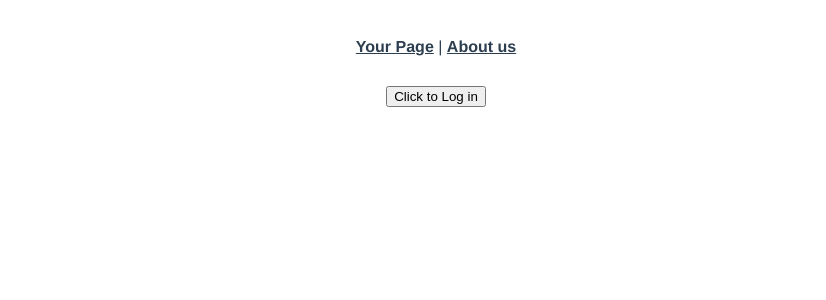
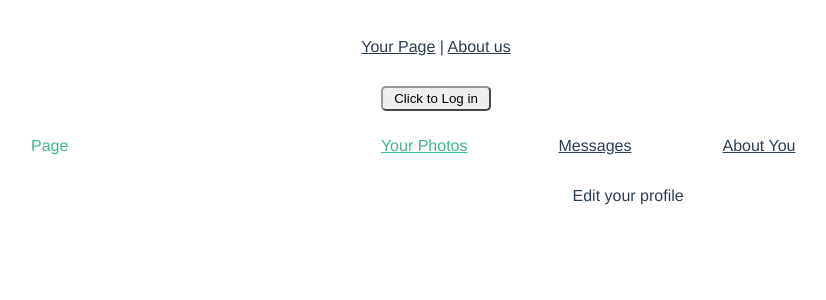
Before and after one commit to MariaAb777/newproject, a Vue app: page /PagePhotos in a window 1280 px wide. Shown: the top 300 px of the page, without its empty margins (204-1030 px from the left). Built offline with nearby package versions, Linux system fonts and the light colour scheme.

Commit message:
add Logged component with 3 menu componetns with their routes add vuex,

```diff
--- a/src/App.vue
+++ b/src/App.vue
@@ -2,25 +2,13 @@
   <div id="app">
     <div id="nav">
       <router-link to="/Logged">Your Page</router-link> |
-      <router-link to="/Modal">About us</router-link>
+      <router-link to="/AboutUs">About us</router-link>
+
     </div>
 
-    <div class="wrapper">
-      <div class="wrapper_content">
-        <section>
-          <div class="container">
-            <button @click="modalValidate = !modalValidate" class="btn">
-              Click to Log in
-            </button>
-            <ModalValidate v-show="modalValidate" @close="modalValidate=false">
+    <MainModal> </MainModal>
 
-            </ModalValidate>
-          </div>
-        </section>
-      </div>
-    </div>
-    <!-- <router-view/> -->
-
+    <router-view></router-view>
   </div>
 
 
@@ -30,33 +18,19 @@
 <script>
 
 
-import ModalValidate from './views/Modals/ModalValidate'
+
+import MainModal from './views/Modals/MainModal'
 
 export default {
   name: "App",
   components: {
 
-    ModalValidate
+
+    MainModal
   },
   data() {
     return {
-      modalSecond: {
-         show: false,
-        name: '',
-        email: ''
-      },
-      modalValidate : false
-    };
-  },
-  methods:{
-    submitSecondForm(){
-      console.log({
-        name: this.modalSecond.name,
-        email: this.modalSecond.email
-      })
-      this.modalSecond.name = ''
-      this.modalSecond.email =''
-      this.modalSecond.show = false
+
 
     }
   }
@@ -76,7 +50,6 @@ export default {
   padding: 30px;
 
   a {
-    font-weight: bold;
     color: #2c3e50;
 
     &.router-link-exact-active {
@@ -84,6 +57,12 @@ export default {
     }
   }
 }
+  .main-btn{
+    height: 25px;
+    width: 110px;
+    border-radius: 5px;
+    border-color: #999999;
+  }
 
 
 </style>
--- a/src/router/index.js
+++ b/src/router/index.js
@@ -1,20 +1,43 @@
 import Vue from 'vue'
 import VueRouter from 'vue-router'
-import Modal from '../views/Modals/Modal.vue'
-import Logged from '../views/Logged/Logged.vue'
+import AboutUs from '../views/About/AboutUs'
+import Logged from '../views/Logged/Logged'
+import PagePhotos from '../views/Logged/LoggedMenu/PagePhotos'
+import AccountMessages from '../views/Logged/LoggedMenu/AccountMessages'
+import AboutYou from '../views/Logged/LoggedMenu/AboutYou'
 
-Vue.use(VueRouter)
+
+  Vue.use(VueRouter)
 
 const routes = [
+
   {
-    path: '/Modal',
-    name: 'Modal',
-    component: Modal
+    path: '/AboutUs',
+    name: 'AboutUs',
+    component: AboutUs
   },
   {
     path: '/Logged',
     name: 'Logged',
-    component: Logged
+    component: Logged,
+
+  },
+
+        {
+          path: '/PagePhotos',
+          name: 'PagePhotos',
+          component: PagePhotos,
+        },
+        {
+          path: '/AccountMessages',
+          name: 'AccountMessages',
+          component: AccountMessages,
+        },{
+          path: '/AboutYou',
+          name: 'AboutYou',
+          component: AboutYou,
+
+
   },
 
 ]
--- /dev/null
+++ b/src/views/About/AboutUs.vue
@@ -0,0 +1,15 @@
+<template>
+    <div>
+
+    </div>
+</template>
+
+<script>
+  export default {
+    name: 'AboutUs',
+  }
+</script>
+
+<style scoped>
+
+</style>
--- a/src/views/Logged/Logged.vue
+++ b/src/views/Logged/Logged.vue
@@ -1,6 +1,29 @@
 <template>
-  <div >
+  <div class="logged">
+     <div class="logged-header">
 
+         <router-link  class="name-page" to="/Logged">Page</router-link>
+       <ul class="menu-ul">
+           <router-link to="/PagePhotos">Your Photos</router-link>
+           <router-link to="/AccountMessages">Messages</router-link>
+           <router-link to="/AboutYou">About You</router-link>
+       </ul>
+         <router-view></router-view>
+     </div>
+
+
+      <div class="main">
+          <div class="left-main">
+
+<!--              <div class="photo-logo">-->
+
+<!--              </div>-->
+
+          </div>
+          <div class="right-main">
+              <p> Edit your profile</p>
+          </div>
+      </div>
 
   </div>
 </template>
@@ -11,6 +34,7 @@
 
 export default {
   name: 'Logged',
+
   data(){
     return{
 
@@ -19,25 +43,72 @@ export default {
 }
 </script>
 
-<style lang="scss">
-#app {
-  font-family: Avenir, Helvetica, Arial, sans-serif;
-  -webkit-font-smoothing: antialiased;
-  -moz-osx-font-smoothing: grayscale;
-  text-align: center;
-  color: #2c3e50;
+<style lang="scss" scoped>
+    a {
+        color: #2c3e50;
+
+        &.router-link-exact-active {
+            color: #42b983;
+        }
+    }
+.logged-header {
+
+    .name-page{
+
+        color: #42b983;
+        text-decoration: none;
+
+    }
+
+    margin-top: 10px;
+    display: flex;
+    justify-content: space-evenly;
+    align-items: center;
+    .menu-ul {
+
+        display: flex;
+        justify-content: space-around;
+        align-items: center;
+        width: 40%;
+        list-style-type: none;
+    }
+}
+.main{
+display: flex;
+    justify-content: space-evenly;
+    align-items: center;
+    .left-main{
+
+
+
+
+        .photo-logo{
+            height: 130px;
+            width: 130px;
+            border-radius: 50%;
+            border: 1px solid black;
+           margin-left: -140px;
+            margin-top: 70px;
+        }
+        .userName{
+            margin-left: -150px;
+        }
+        .email{
+            margin-left: -170px;
+        }
+        .age{
+            margin-left: -170px;
+        }
+
+    }
+    .right-main{
+
+    }
+
+
+
 }
 
-#nav {
-  padding: 30px;
 
-  a {
-    font-weight: bold;
-    color: #2c3e50;
 
-    &.router-link-exact-active {
-      color: #42b983;
-    }
-  }
-}
 </style>
--- /dev/null
+++ b/src/views/Logged/LoggedMenu/AboutYou.vue
@@ -0,0 +1,17 @@
+<template>
+    <div>
+        <logged></logged>
+    </div>
+</template>
+
+<script>
+  import Logged from '../Logged'
+  export default {
+    name: 'AboutYou',
+    components: { Logged },
+  }
+</script>
+
+<style >
+
+</style>
--- /dev/null
+++ b/src/views/Logged/LoggedMenu/AccountMessages.vue
@@ -0,0 +1,19 @@
+<template>
+    <div>
+        <logged></logged>
+    </div>
+</template>
+
+<script>
+  import Logged from '../Logged'
+
+  export default {
+    name: 'AccountMessages',
+    components: { Logged },
+
+  }
+</script>
+
+<style scoped>
+
+</style>
--- /dev/null
+++ b/src/views/Logged/LoggedMenu/PagePhotos.vue
@@ -0,0 +1,18 @@
+<template>
+    <div>
+        <logged></logged>
+    </div>
+</template>
+
+<script>
+  import Logged from '../Logged'
+
+  export default {
+    name: 'PagePhotos',
+    components: { Logged },
+  }
+</script>
+
+<style scoped>
+
+</style>
--- /dev/null
+++ b/src/views/Modals/MainModal.vue
@@ -0,0 +1,42 @@
+<template>
+    <div class="wrapper">
+        <div class="wrapper_content">
+            <section>
+                <div class="container">
+                    <button @click="modalValidate = !modalValidate" class="main-btn">
+                        Click to Log in
+                    </button>
+                    <ModalValidate v-show="modalValidate" @close="modalValidate=false">
+
+                    </ModalValidate>
+                </div>
+            </section>
+
+        </div>
+    </div>
+</template>
+
+<script>
+  import ModalValidate from './ModalValidate'
+
+
+  export default {
+    name: 'MainModal',
+    components: {
+
+      ModalValidate,
+
+    },
+    data() {
+      return {
+
+        modalValidate : false
+      };
+    },
+
+  }
+</script>
+
+<style scoped>
+
+</style>
--- a/src/views/Modals/ModalValidate.vue
+++ b/src/views/Modals/ModalValidate.vue
@@ -23,7 +23,14 @@
                         <input   v-model="email"
                                  :class=" {error: $v.email.$error }">
                     </div>
-                    <button class="btn">
+<!--                        <div >-->
+<!--                            <label>Password: </label>-->
+<!--                            <p class="errorText1" v-if="!$v.password.required">File the name</p>-->
+<!--                            <p class="errorText" v-if="!$v.password.password">This board must be mail</p>-->
+<!--                            <input   v-model="password"-->
+<!--                                     :class=" {error: $v.password.$error }">-->
+<!--                        </div>-->
+                    <button @click="reloadPage()" class="btn">
                        Log In
                     </button>
                     </div>
@@ -47,19 +54,26 @@
     data(){
       return{
         name: '',
-        email:''
+        email:'',
+
       }
     },
     validations:{
       name: {
         required,
-        minLength: minLength(6)
+        minLength: minLength(4)
       },
       email:{
          required,
          email
+      },
+
+    },
+    methods:{
+      reloadPage(){
+        window.location.reload()
       }
-    },
+    }
 
 
   }
```
